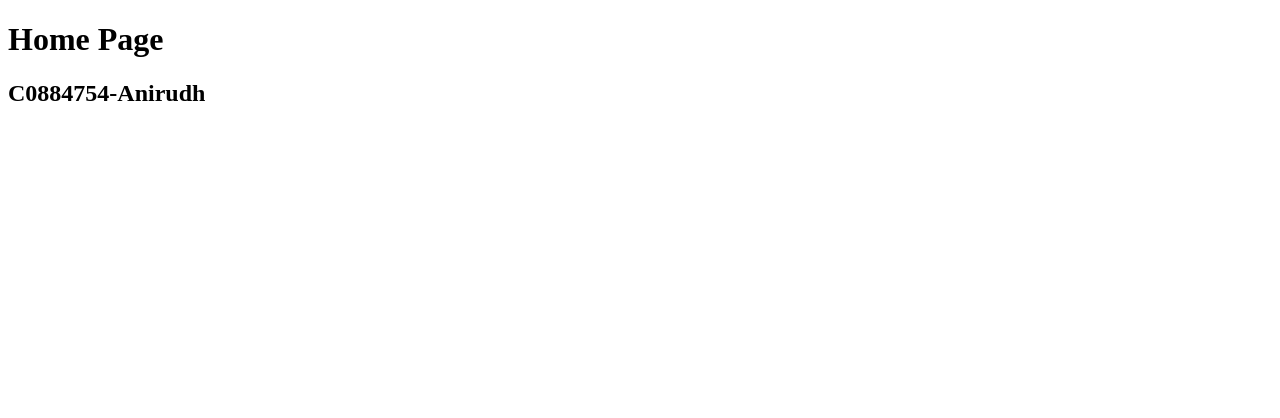
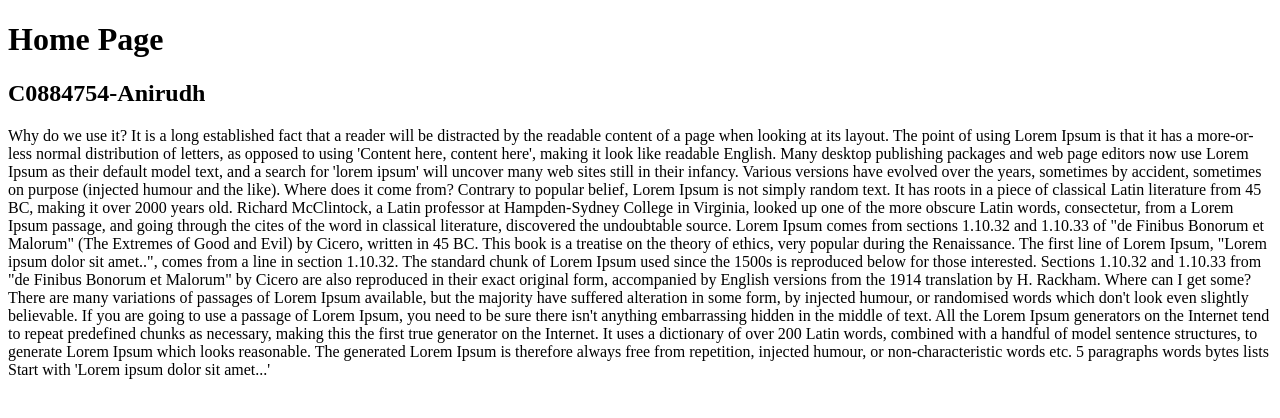
Before and after one commit to Anirudh96-droid/C0884754_ClassAssignment_3-main, a website: page views/index.html in a window 1280 px wide. Drawn offline with Linux system fonts and the light colour scheme.

Commit message:
Final Commit

```diff
--- a/app.js
+++ b/app.js
@@ -3,7 +3,7 @@ const express = require('express');
 
 const app = express();
 const SERVER_PORT = process.env.PORT || 3000;
-
+const NAME = process.env.NAME || "Anirudh"
 
 // Use body-parser middleware to parse incoming request bodies
 
--- a/package.json
+++ b/package.json
@@ -4,7 +4,6 @@
   "description": "Devops-Assignment3 For Node Express",
   "main": "index.js",
   "scripts": {
-    "start": "index.js",
     "test": "echo \"Error: no test specified\" && exit 1"
   },
   "keywords": [
--- a/views/index.html
+++ b/views/index.html
@@ -8,5 +8,43 @@
   <body>
     <h1>Home Page</h1>
     <h2>C0884754-Anirudh</h2>
+    <p>
+      Why do we use it? It is a long established fact that a reader will be
+      distracted by the readable content of a page when looking at its layout.
+      The point of using Lorem Ipsum is that it has a more-or-less normal
+      distribution of letters, as opposed to using 'Content here, content here',
+      making it look like readable English. Many desktop publishing packages and
+      web page editors now use Lorem Ipsum as their default model text, and a
+      search for 'lorem ipsum' will uncover many web sites still in their
+      infancy. Various versions have evolved over the years, sometimes by
+      accident, sometimes on purpose (injected humour and the like). Where does
+      it come from? Contrary to popular belief, Lorem Ipsum is not simply random
+      text. It has roots in a piece of classical Latin literature from 45 BC,
+      making it over 2000 years old. Richard McClintock, a Latin professor at
+      Hampden-Sydney College in Virginia, looked up one of the more obscure
+      Latin words, consectetur, from a Lorem Ipsum passage, and going through
+      the cites of the word in classical literature, discovered the undoubtable
+      source. Lorem Ipsum comes from sections 1.10.32 and 1.10.33 of "de Finibus
+      Bonorum et Malorum" (The Extremes of Good and Evil) by Cicero, written in
+      45 BC. This book is a treatise on the theory of ethics, very popular
+      during the Renaissance. The first line of Lorem Ipsum, "Lorem ipsum dolor
+      sit amet..", comes from a line in section 1.10.32. The standard chunk of
+      Lorem Ipsum used since the 1500s is reproduced below for those interested.
+      Sections 1.10.32 and 1.10.33 from "de Finibus Bonorum et Malorum" by
+      Cicero are also reproduced in their exact original form, accompanied by
+      English versions from the 1914 translation by H. Rackham. Where can I get
+      some? There are many variations of passages of Lorem Ipsum available, but
+      the majority have suffered alteration in some form, by injected humour, or
+      randomised words which don't look even slightly believable. If you are
+      going to use a passage of Lorem Ipsum, you need to be sure there isn't
+      anything embarrassing hidden in the middle of text. All the Lorem Ipsum
+      generators on the Internet tend to repeat predefined chunks as necessary,
+      making this the first true generator on the Internet. It uses a dictionary
+      of over 200 Latin words, combined with a handful of model sentence
+      structures, to generate Lorem Ipsum which looks reasonable. The generated
+      Lorem Ipsum is therefore always free from repetition, injected humour, or
+      non-characteristic words etc. 5 paragraphs words bytes lists Start with
+      'Lorem ipsum dolor sit amet...'
+    </p>
   </body>
 </html>
```
Also changed, not shown: 3 other files.
